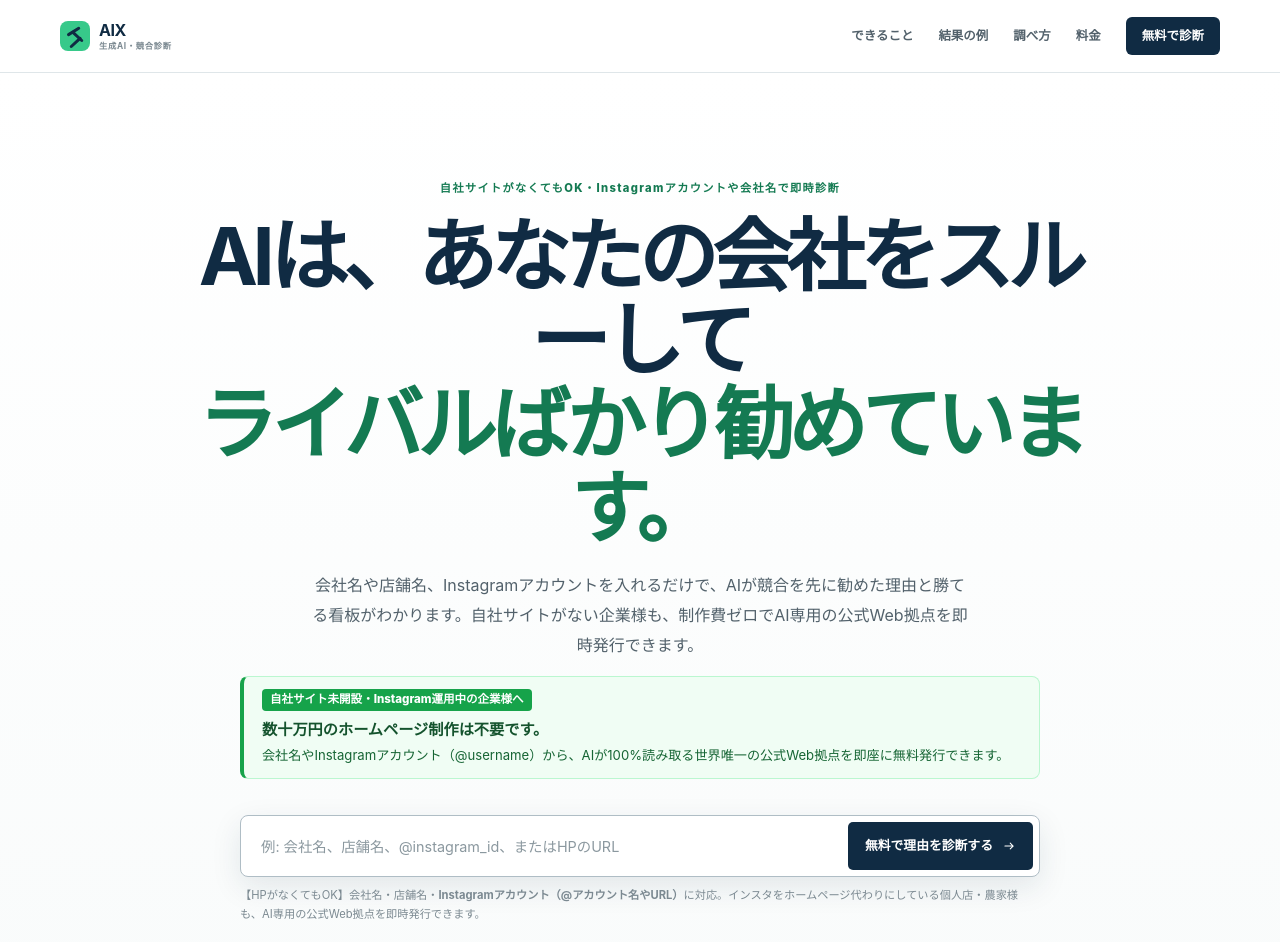
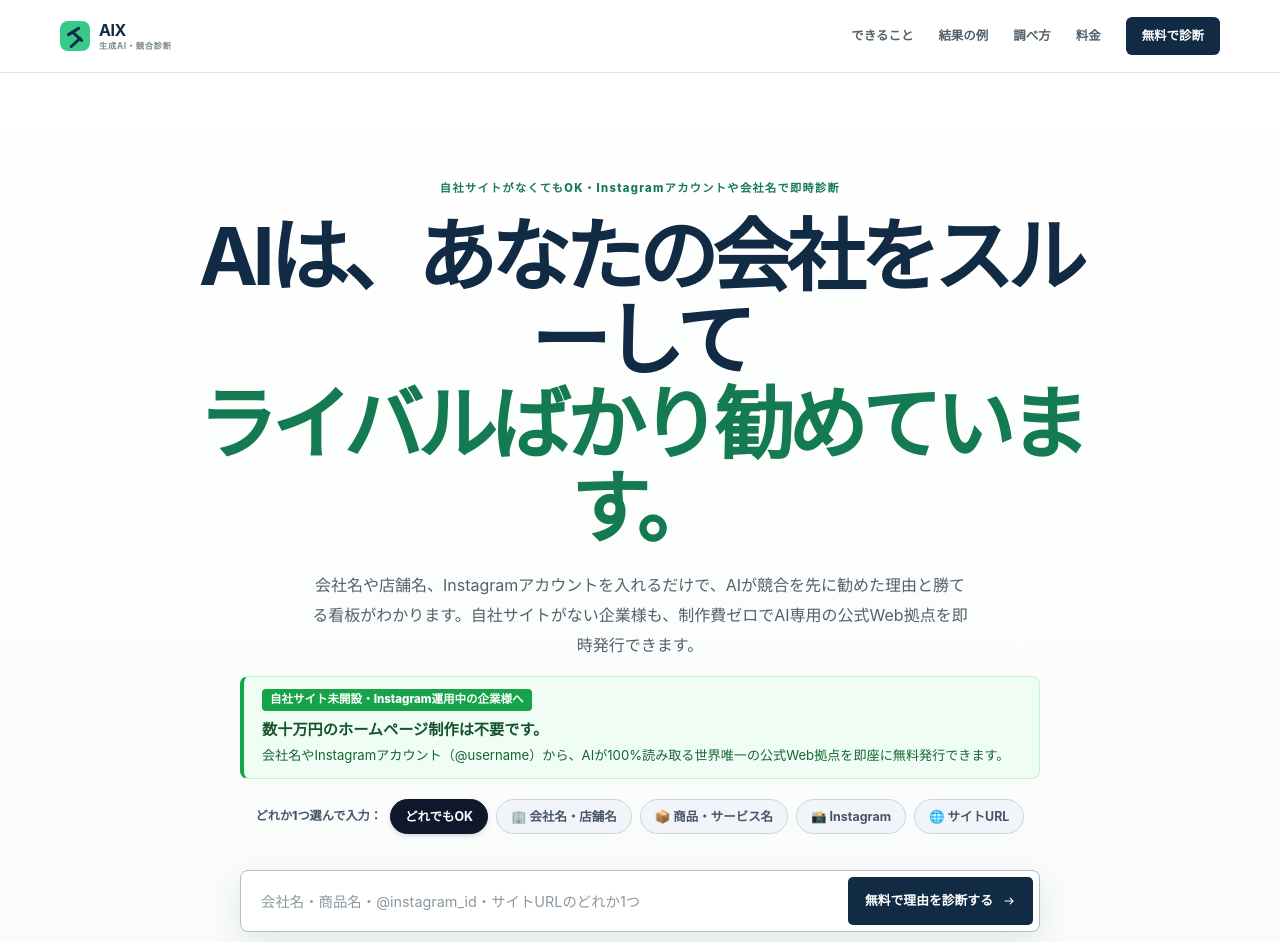
Before and after one commit to salve-de/AIX-next, a Next.js app: page / in a window 1280 px wide. Shown: the top 942 px of the page. Built offline with nearby package versions, Linux system fonts and the light colour scheme; no server answers.

Commit message:
feat: インスタ・サイト・商品名・会社名のどれか1つだけでも迷わず即座に入力＆発行できるピル型セレクターと商品専用台帳発行フローを実装

```diff
--- a/app/globals.css
+++ b/app/globals.css
@@ -3581,3 +3581,47 @@ svg { width: 1.1em; height: 1.1em; }
   color: #166534;
   line-height: 1.5;
 }
+
+/* ピル型入力切り替えタブ */
+.scan-form-outer {
+  width: 100%;
+}
+
+.scan-type-pills {
+  display: flex;
+  align-items: center;
+  justify-content: center;
+  flex-wrap: wrap;
+  gap: 8px;
+  margin-bottom: 12px;
+}
+
+.pills-title {
+  font-size: 0.76rem;
+  font-weight: 800;
+  color: #475569;
+}
+
+.scan-type-pill {
+  background: #f1f5f9;
+  border: 1px solid #cbd5e1;
+  color: #475569;
+  font-size: 0.78rem;
+  font-weight: 700;
+  padding: 6px 14px;
+  border-radius: 9999px;
+  cursor: pointer;
+  transition: all 0.15s ease-in-out;
+}
+
+.scan-type-pill:hover {
+  background: #e2e8f0;
+  color: #0f172a;
+}
+
+.scan-type-pill.active {
+  background: #0f172a;
+  border-color: #0f172a;
+  color: #ffffff;
+  box-shadow: 0 2px 4px rgba(15, 23, 42, 0.15);
+}
--- a/components/scan-form.tsx
+++ b/components/scan-form.tsx
@@ -4,24 +4,103 @@ import { FormEvent, useState } from "react";
 import { useRouter } from "next/navigation";
 import { ArrowIcon } from "@/components/icons";
 
+type InputType = "any" | "company" | "product" | "instagram" | "website";
+
+const typePlaceholders: Record<InputType, { label: string; placeholder: string; hint: string }> = {
+  any: {
+    label: "どれでもOK",
+    placeholder: "会社名・商品名・@instagram_id・サイトURLのどれか1つ",
+    hint: "どれか1つだけでも即座に診断・世界唯一のAI公式Web拠点を発行できます。",
+  },
+  company: {
+    label: "🏢 会社名・店舗名",
+    placeholder: "例: 株式会社〇〇、山田板金製作所、青葉法律事務所、田中農園",
+    hint: "自社サイトがなくてもOK。会社名・屋号だけでAI公式Web拠点を発行します。",
+  },
+  product: {
+    label: "📦 商品・サービス名",
+    placeholder: "例: 熟成黒にんにく、Nexoraクラウド、無添加シャンプー、匠の包丁",
+    hint: "商品名・サービス名単体でOK。AIが第一想起で推薦する商品専用台帳を発行します。",
+  },
+  instagram: {
+    label: "📸 Instagram",
+    placeholder: "例: @your_shop_name、または instagram.com/your_shop",
+    hint: "インスタをHP代わりにしている方へ。AIが100%理解できる公的ナレッジを発行します。",
+  },
+  website: {
+    label: "🌐 サイトURL",
+    placeholder: "例: https://yourcompany.jp、または yoursite.com",
+    hint: "自社ホームページのURLを入力すると、公開ページを自動巡回して診断します。",
+  },
+};
+
 export function ScanForm({ compact = false }: { compact?: boolean }) {
   const router = useRouter();
+  const [selectedType, setSelectedType] = useState<InputType>("any");
   const [input, setInput] = useState("");
   const [error, setError] = useState("");
 
   function submit(event: FormEvent) {
     event.preventDefault();
     const value = input.trim();
-    if (!value) { setError("会社名・商品名・サービス名・URLを入力してください。"); return; }
+    if (!value) {
+      setError("入力してください（会社名、商品名、Instagram、URLのどれでも構いません）。");
+      return;
+    }
     setError("");
-    router.push(`/scan?input=${encodeURIComponent(value)}`);
+    const kindParam = selectedType !== "any" ? `&kind=${encodeURIComponent(selectedType)}` : "";
+    router.push(`/scan?input=${encodeURIComponent(value)}${kindParam}`);
   }
 
-  return <form className={`scan-form ${compact ? "scan-form-compact" : ""}`} id={compact ? undefined : "scan"} onSubmit={submit} noValidate>
-    <div className="scan-field"><input aria-label="会社名・商品名・店舗名・Instagramアカウント・URL" autoCapitalize="none" autoCorrect="off" inputMode="text" placeholder="例: 会社名、店舗名、@instagram_id、またはHPのURL" value={input} onChange={(event) => setInput(event.target.value)} /><button type="submit"><span>{compact ? "無料で診断" : "無料で理由を診断する"}</span><ArrowIcon /></button></div>
-    <p className="scan-form-note">
-      【HPがなくてもOK】会社名・店舗名・<strong>Instagramアカウント（@アカウント名やURL）</strong>に対応。インスタをホームページ代わりにしている個人店・農家様も、AI専用の公式Web拠点を即時発行できます。
-    </p>
-    {error ? <p className="form-error" role="alert">{error}</p> : null}
-  </form>;
+  const current = typePlaceholders[selectedType];
+
+  return (
+    <div className="scan-form-outer">
+      {!compact ? (
+        <div className="scan-type-pills" role="tablist" aria-label="入力する項目を選択">
+          <span className="pills-title">どれか1つ選んで入力：</span>
+          {(Object.keys(typePlaceholders) as InputType[]).map((type) => (
+            <button
+              key={type}
+              type="button"
+              className={`scan-type-pill ${selectedType === type ? "active" : ""}`}
+              onClick={() => {
+                setSelectedType(type);
+                setError("");
+              }}
+            >
+              {typePlaceholders[type].label}
+            </button>
+          ))}
+        </div>
+      ) : null}
+
+      <form
+        className={`scan-form ${compact ? "scan-form-compact" : ""}`}
+        id={compact ? undefined : "scan"}
+        onSubmit={submit}
+        noValidate
+      >
+        <div className="scan-field">
+          <input
+            aria-label={current.label}
+            autoCapitalize="none"
+            autoCorrect="off"
+            inputMode="text"
+            placeholder={current.placeholder}
+            value={input}
+            onChange={(event) => setInput(event.target.value)}
+          />
+          <button type="submit">
+            <span>{compact ? "無料で診断" : "無料で理由を診断する"}</span>
+            <ArrowIcon />
+          </button>
+        </div>
+        <p className="scan-form-note">
+          {current.hint}
+        </p>
+        {error ? <p className="form-error" role="alert">{error}</p> : null}
+      </form>
+    </div>
+  );
 }
```
Also changed, not shown: components/scan-progress.tsx (+83 -4 lines).
